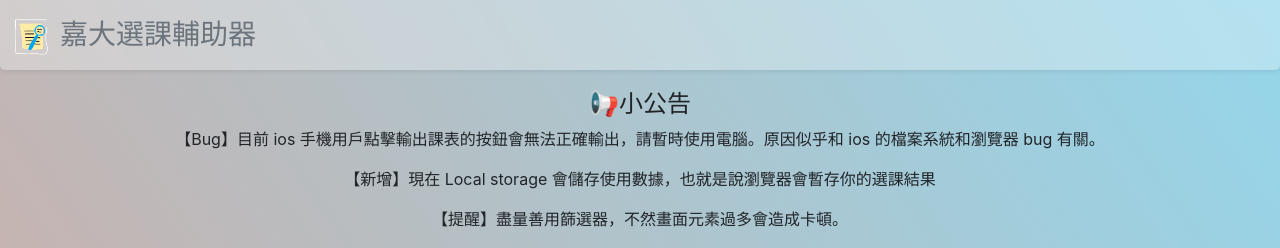
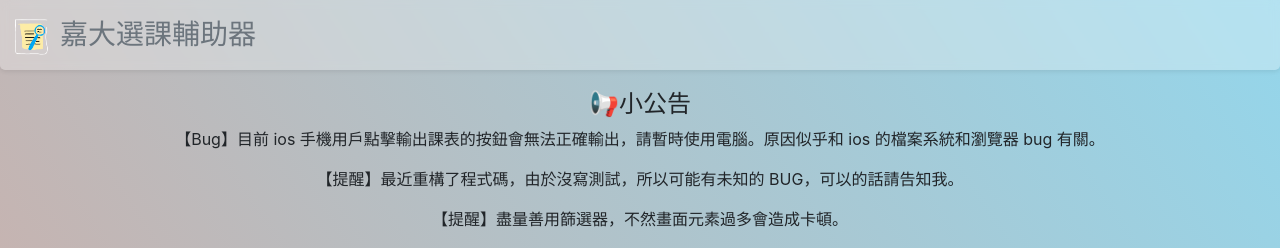
Before and after one commit to tony11306/Chiayi-university-course-selection-support, a React (Create React App) app: page / in a window 1280 px wide. Shown: the top 248 px of the page. Built offline with nearby package versions, Linux system fonts and the light colour scheme; no server answers.

Commit message:
correct text

```diff
--- a/src/newcomponents/announcement.jsx
+++ b/src/newcomponents/announcement.jsx
@@ -3,7 +3,7 @@ function Announcement() {
         <div>
             <h4>📢小公告</h4>
             <p>【Bug】目前 ios 手機用戶點擊輸出課表的按鈕會無法正確輸出，請暫時使用電腦。原因似乎和 ios 的檔案系統和瀏覽器 bug 有關。</p>
-            <p>【新增】現在 Local storage 會儲存使用數據，也就是說瀏覽器會暫存你的選課結果</p>
+            <p>【提醒】最近重構了程式碼，由於沒寫測試，所以可能有未知的 BUG，可以的話請告知我。</p>
             <p>【提醒】盡量善用篩選器，不然畫面元素過多會造成卡頓。</p>
             <p>
                 【提醒】點擊螢幕右下角的
--- a/src/newcomponents/courseSelectionMenu.jsx
+++ b/src/newcomponents/courseSelectionMenu.jsx
@@ -6,11 +6,9 @@ import { useState } from "react";
 export default function CourseSelectionMenu() {
     const {semesterYear} = useGlobalData();
     const [displaySettings, setDisplaySettings] = useState({
-        isShowedConflictedCourses: false,
+        isShowedConflictedCourses: true,
         keyword: '',
     });
-
-    console.log(displaySettings.isShowedConflictedCourses)
 
     return (
         <div className="rounded course-selection-menu shadow-sm">
--- a/src/newcomponents/courseSelectionTable.jsx
+++ b/src/newcomponents/courseSelectionTable.jsx
@@ -127,7 +127,7 @@ function CourseSelectionTableRow({ courseData, isDisabled, onSelected }) {
                 {courseData.上課系所.length !== 1 ? courseData.上課系所 : "不限"}
             </td>
             <td>
-                {courseData.教學大綱.length !== 0 ? <a className="text-decoration-none" href={courseData.教學大綱} target="_blank" rel="noreferrer">{courseData.課程名稱}</a> : courseData.課程名稱}
+                {courseData.教學大綱.length !== 0 ? <a className="text-decoration-none" href={courseData.教學大綱} target="_blank" rel="noreferrer">{"【" + courseData.上課學制 + "】" + courseData.課程名稱}</a> : "【" + courseData.上課學制 + "】" + courseData.課程名稱}
             </td>
             <td>
                 <a className="text-decoration-none" href={"https://www.google.com/search?q="+courseData.授課老師+"+嘉義大學+dcard+%7C+ptt"} target="_blank" rel="noreferrer">
```
